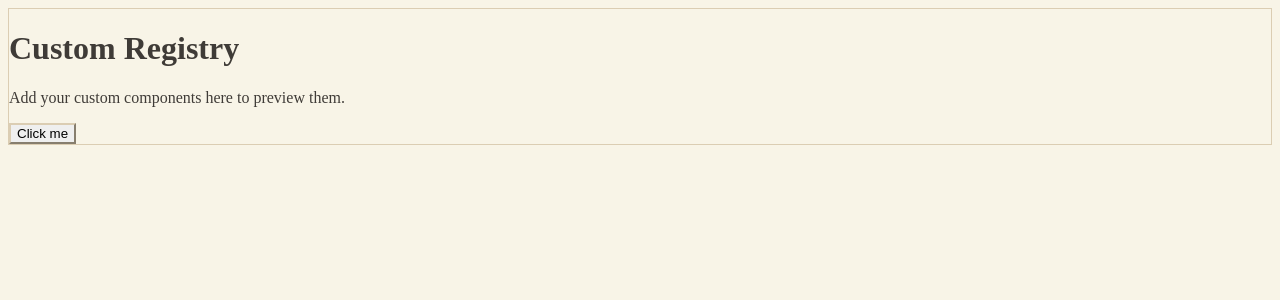
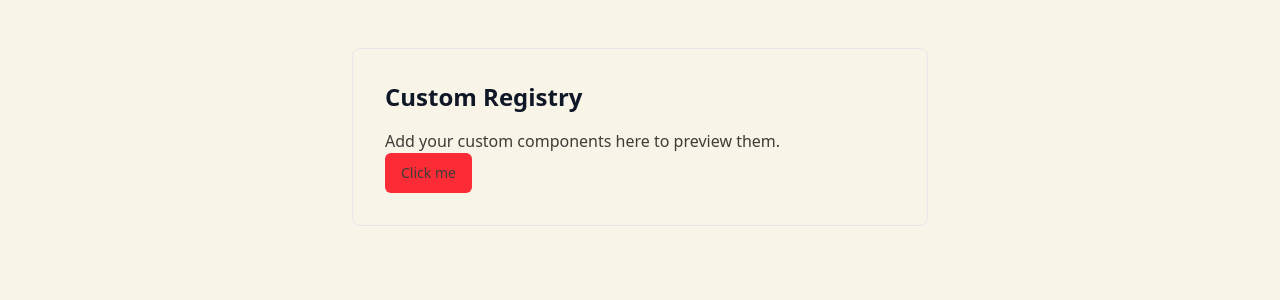
Before and after one commit to aaort/ghibli-theme-registry, a React (Vite) app: page / in a window 1280 px wide. Shown: the top 300 px of the page. Built offline with nearby package versions, Linux system fonts and the light colour scheme.

Commit message:
use proper imports for latest version of tailwind

```diff
--- a/registry/styles/index.css
+++ b/registry/styles/index.css
@@ -1,6 +1,7 @@
-@tailwind base;
-@tailwind components;
-@tailwind utilities;
+@layer theme, base, components, utilities;
+@import "tailwindcss/theme.css" layer(theme);
+@import "tailwindcss/preflight.css" layer(base);
+@import "tailwindcss/utilities.css" layer(utilities);
 
 @layer base {
   :root {
--- a/src/App.tsx
+++ b/src/App.tsx
@@ -6,7 +6,9 @@ function App() {
       <h1 className="text-2xl font-bold text-gray-900 mb-4">Custom Registry</h1>
       <p>Add your custom components here to preview them.</p>
 
-			<Button>Click me </Button>
+      <Button variant="secondary" className="bg-red-500">
+        Click me{" "}
+      </Button>
     </div>
   );
 }
--- a/src/index.css
+++ b/src/index.css
@@ -1,4 +1,7 @@
-@tailwind utilities;
+@layer theme, base, components, utilities;
+@import "tailwindcss/theme.css" layer(theme);
+@import "tailwindcss/preflight.css" layer(base);
+@import "tailwindcss/utilities.css" layer(utilities);
 
 @layer base {
   :root {
--- a/src/main.tsx
+++ b/src/main.tsx
@@ -1,10 +1,11 @@
-import { StrictMode } from 'react'
-import { createRoot } from 'react-dom/client'
-import App from './App.tsx'
-import './index.css'
+import "./index.css";
 
-createRoot(document.getElementById('root')!).render(
-	<StrictMode>
-		<App />
-	</StrictMode>,
-)
+import { StrictMode } from "react";
+import { createRoot } from "react-dom/client";
+import App from "./App.tsx";
+
+createRoot(document.getElementById("root")!).render(
+  <StrictMode>
+    <App />
+  </StrictMode>,
+);
```
Lines whose indentation alone changed are shown as unchanged.
